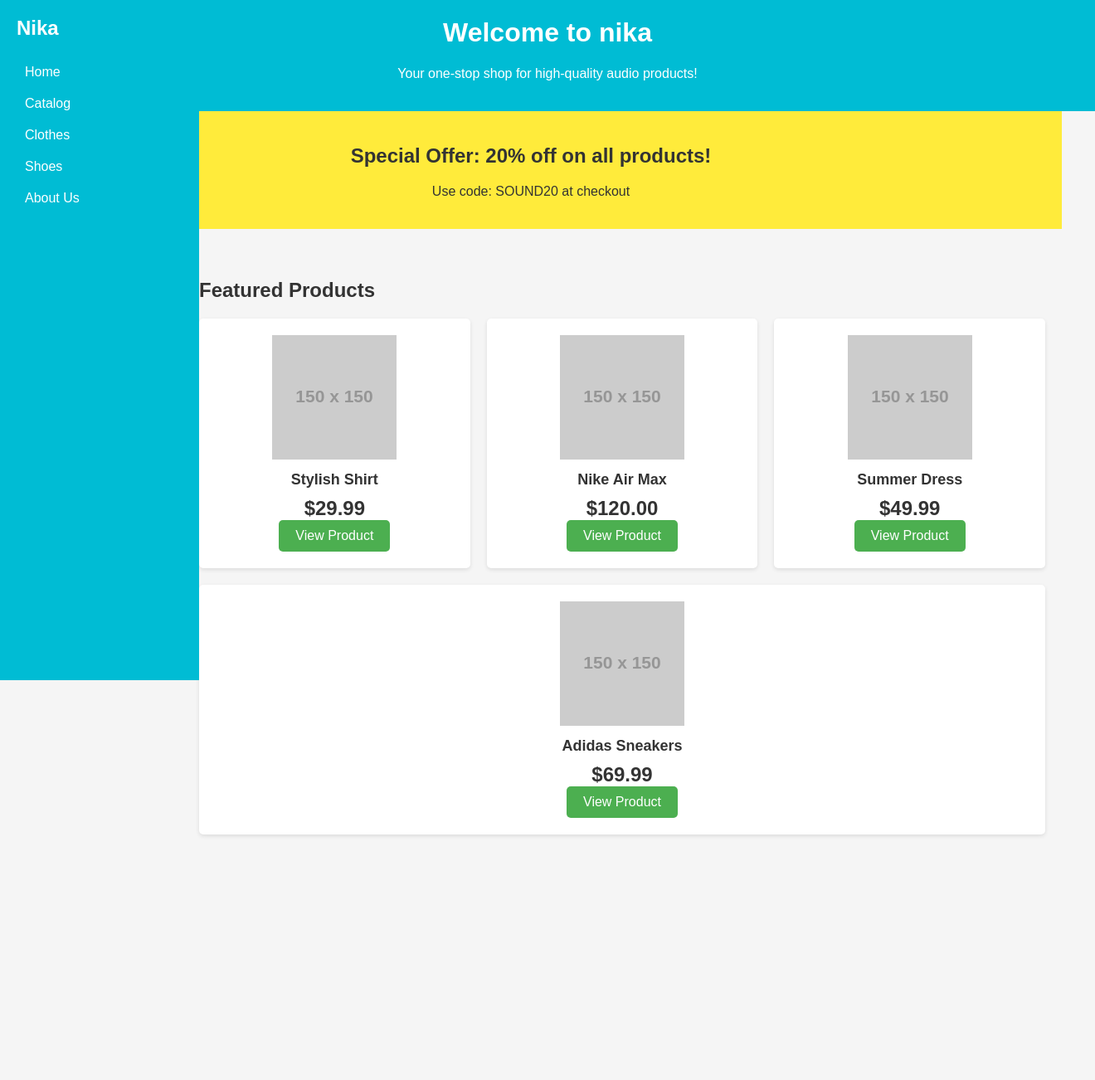
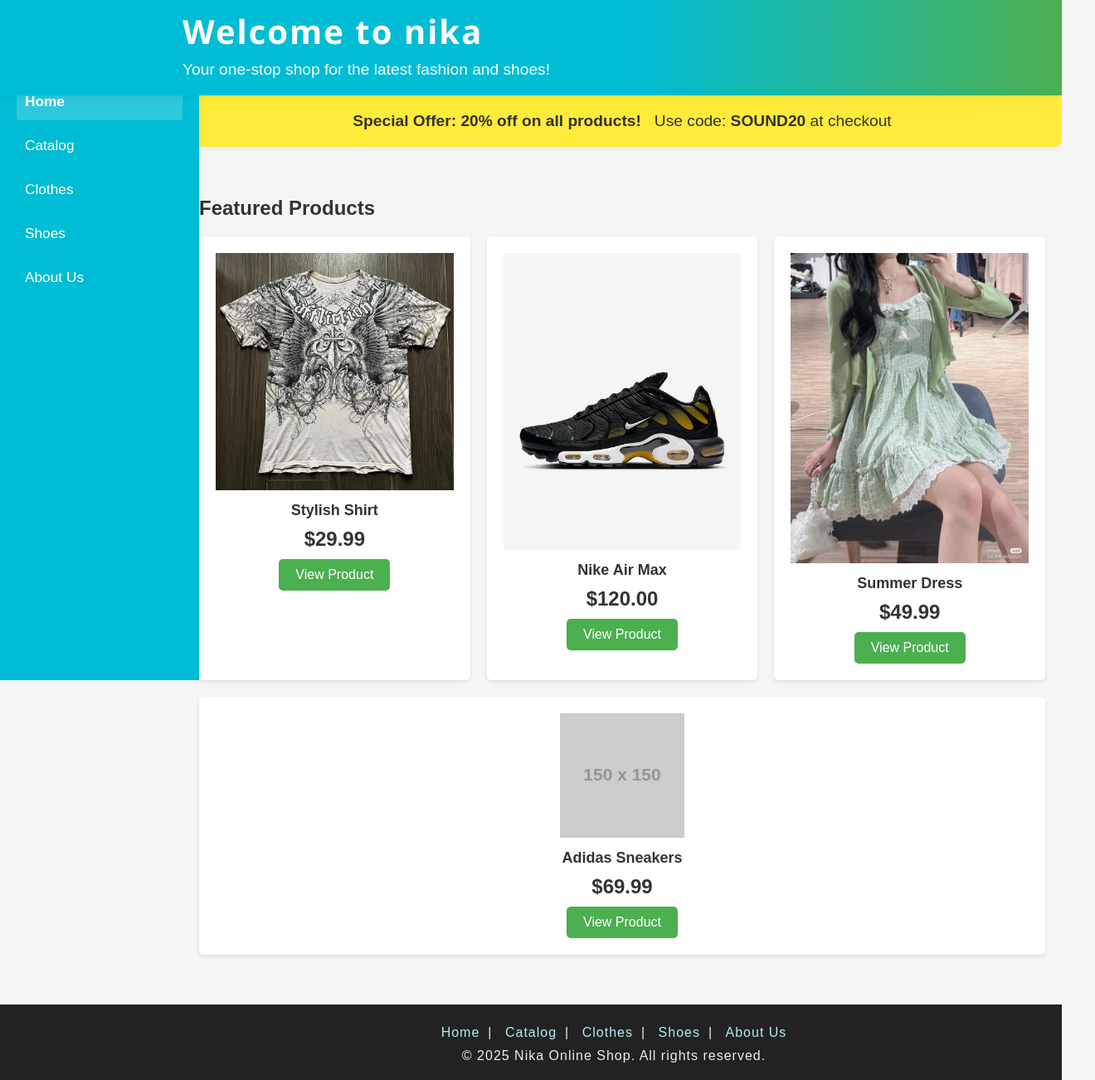
Before and after one commit to Filip2k03/nika-online-shop, a plain HTML site: page index.html in a window 1280 px wide. Shown: the part 20-1322 px from the top of the page at 83% size, 1320 px wide, since content can reach past the window. Before the commit the page ends 1046 px from the top, so only its background shows below. Drawn offline with Linux system fonts and the light colour scheme; placeholder pictures from the web are drawn by us.

Commit message:
header footer add

```diff
--- a/index.html
+++ b/index.html
@@ -5,30 +5,41 @@
 <meta name="viewport" content="width=device-width, initial-scale=1.0"/>
 <title>nika - Home</title>
 <style>
-  /* Root Colors */
   :root {
     --primary-color: #00bcd4;
     --secondary-color: #4caf50;
     --text-color: #333;
     --background-color: #f5f5f5;
+    --footer-bg: #222;
+    --footer-text: #eee;
   }
 
-  /* General Styles */
   body {
     font-family: Arial, sans-serif;
     margin: 0;
     padding: 0;
     background-color: var(--background-color);
     color: var(--text-color);
-
   }
 
   .header {
-    background-color: var(--primary-color);
+    background: linear-gradient(90deg, var(--primary-color) 60%, var(--secondary-color) 100%);
     color: white;
-    padding: 20px;
-    text-align: center;
-    width: 100%;
+    padding: 30px 20px 20px 220px;
+    text-align: left;
+    position: relative;
+    box-shadow: 0 2px 8px rgba(0,0,0,0.07);
+  }
+  .header h1 {
+    margin: 0 0 8px 0;
+    font-size: 2.5rem;
+    letter-spacing: 2px;
+    font-family: 'Segoe UI', Arial, sans-serif;
+  }
+  .header p {
+    margin: 0;
+    font-size: 1.2rem;
+    opacity: 0.95;
   }
 
   .sidebar {
@@ -38,21 +49,37 @@
     width: 200px;
     height: 100vh;
     position: fixed;
+    top: 0;
+    left: 0;
+    box-shadow: 2px 0 8px rgba(0,0,0,0.04);
+  }
+
+  .sidebar h2 {
+    font-family: 'Segoe UI', Arial, sans-serif;
+    font-size: 2rem;
+    margin-bottom: 30px;
+    letter-spacing: 2px;
+    text-align: center;
   }
 
   .sidebar a {
     display: block;
     color: #fff;
     text-decoration: none;
-    padding: 10px;
+    padding: 12px 10px;
+    border-radius: 4px;
+    margin-bottom: 8px;
+    font-size: 1.08rem;
+    transition: background 0.2s;
   }
 
-  .sidebar a:hover {
-    background-color: rgba(255, 255, 255, 0.2);
+  .sidebar a:hover, .sidebar a.active {
+    background-color: rgba(255, 255, 255, 0.18);
+    font-weight: bold;
   }
 
   .container {
-    margin-left: 220px; /* Leave space for sidebar */
+    margin-left: 220px;
     padding: 20px;
     max-width: 1200px;
   }
@@ -99,6 +126,7 @@
     background-color: var(--secondary-color);
     color: white;
     transition: background-color 0.3s;
+    margin-top: 10px;
   }
 
   .btn:hover {
@@ -110,47 +138,80 @@
     padding: 20px;
     text-align: center;
     margin-bottom: 20px;
+    margin-left: 220px;
+    font-size: 1.2rem;
+    font-weight: bold;
+    color: #333;
+    border-radius: 0 0 8px 8px;
+    box-shadow: 0 2px 8px rgba(0,0,0,0.04);
+  }
+
+  .footer {
+    background: var(--footer-bg);
+    color: var(--footer-text);
+    text-align: center;
+    padding: 25px 20px 20px 220px;
+    margin-top: 40px;
+    font-size: 1rem;
+    letter-spacing: 1px;
+    position: relative;
+    bottom: 0;
+    left: 0;
+    width: 100%;
+    box-sizing: border-box;
+  }
+  .footer .footer-links {
+    margin-bottom: 10px;
+  }
+  .footer .footer-links a {
+    color: #b2ebf2;
+    margin: 0 10px;
+    text-decoration: none;
+    font-weight: 500;
+    transition: color 0.2s;
+  }
+  .footer .footer-links a:hover {
+    color: #fff;
+    text-decoration: underline;
   }
 </style>
 </head>
 <body>
 <div class="sidebar">
   <h2>Nika</h2>
-  <a href="index.html">Home</a>
+  <a href="index.html" class="active">Home</a>
   <a href="catalog.html">Catalog</a>
   <a href="clothes.html">Clothes</a>
   <a href="shoes.html">Shoes</a>
-
   <a href="about.html">About Us</a>
 </div>
 
 <div class="header">
   <h1>Welcome to nika</h1>
-  <p>Your one-stop shop for high-quality audio products!</p>
+  <p>Your one-stop shop for the latest fashion and shoes!</p>
 </div>
 
 <div class="promo-banner">
-  <h2>Special Offer: 20% off on all products!</h2>
-  <p>Use code: SOUND20 at checkout</p>
+  Special Offer: 20% off on all products! &nbsp; <span style="font-weight:normal;">Use code: <b>SOUND20</b> at checkout</span>
 </div>
 
 <div class="container">
   <h2>Featured Products</h2>
   <div class="featured-products">
     <div class="product-card">
-      <img src="https://via.placeholder.com/150?text=Stylish+Shirt" alt="Stylish Shirt" />
+      <img src="./images/shirt.jpg" alt="Stylish Shirt" />
       <div class="product-title">Stylish Shirt</div>
       <div class="product-price">$29.99</div>
       <a href="clothes.html" class="btn">View Product</a>
     </div>
     <div class="product-card">
-      <img src="https://via.placeholder.com/150?text=Nike+Air+Max" alt="Nike Air Max" />
+      <img src="./images/max.png" alt="Nike Air Max" />
       <div class="product-title">Nike Air Max</div>
       <div class="product-price">$120.00</div>
       <a href="shoes.html" class="btn">View Product</a>
     </div>
     <div class="product-card">
-      <img src="https://via.placeholder.com/150?text=Summer+Dress" alt="Summer Dress" />
+      <img src="./images/summer.jpg" alt="Summer Dress" />
       <div class="product-title">Summer Dress</div>
       <div class="product-price">$49.99</div>
       <a href="clothes.html" class="btn">View Product</a>
@@ -163,5 +224,16 @@
     </div>
   </div>
 </div>
+
+<div class="footer">
+  <div class="footer-links">
+    <a href="index.html">Home</a>|
+    <a href="catalog.html">Catalog</a>|
+    <a href="clothes.html">Clothes</a>|
+    <a href="shoes.html">Shoes</a>|
+    <a href="about.html">About Us</a>
+  </div>
+  &copy; 2025 Nika Online Shop. All rights reserved.
+</div>
 </body>
 </html>
```
